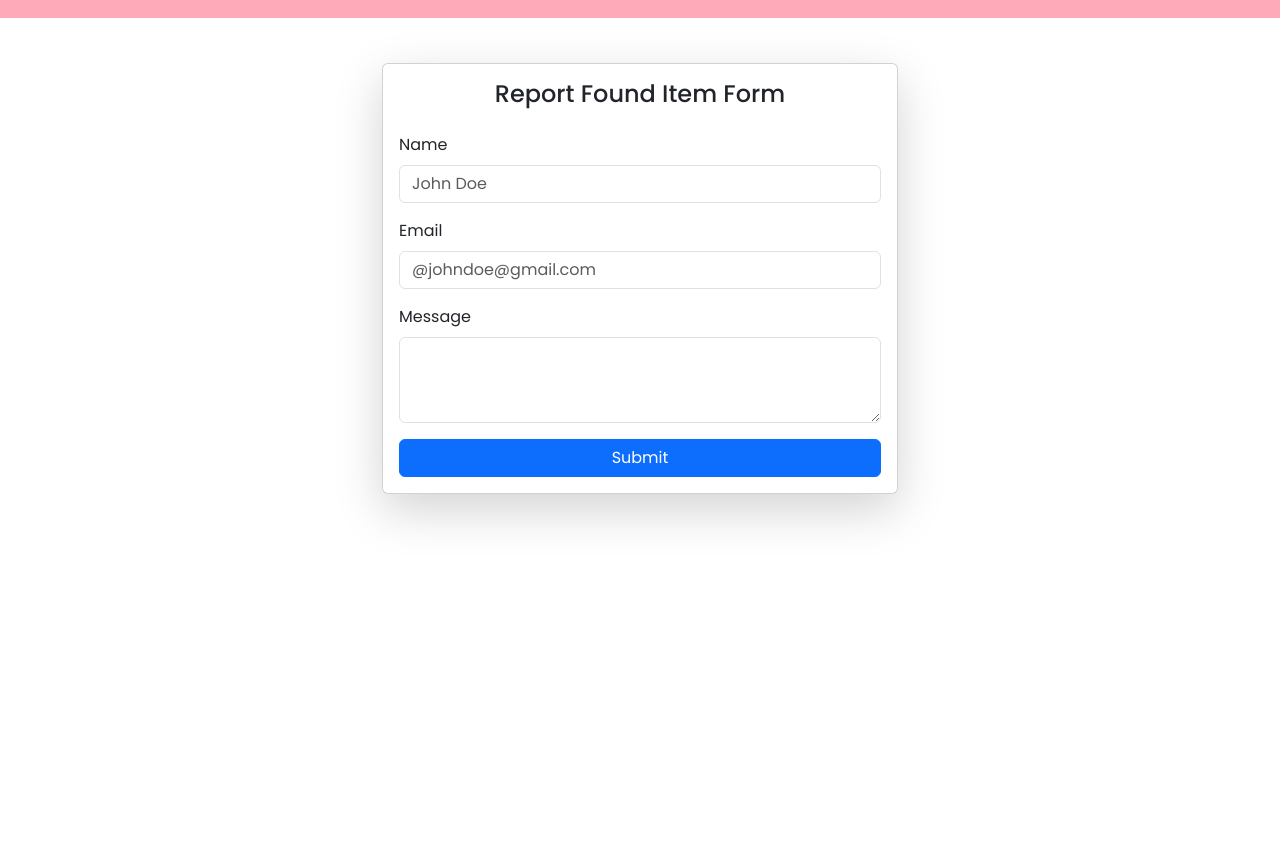
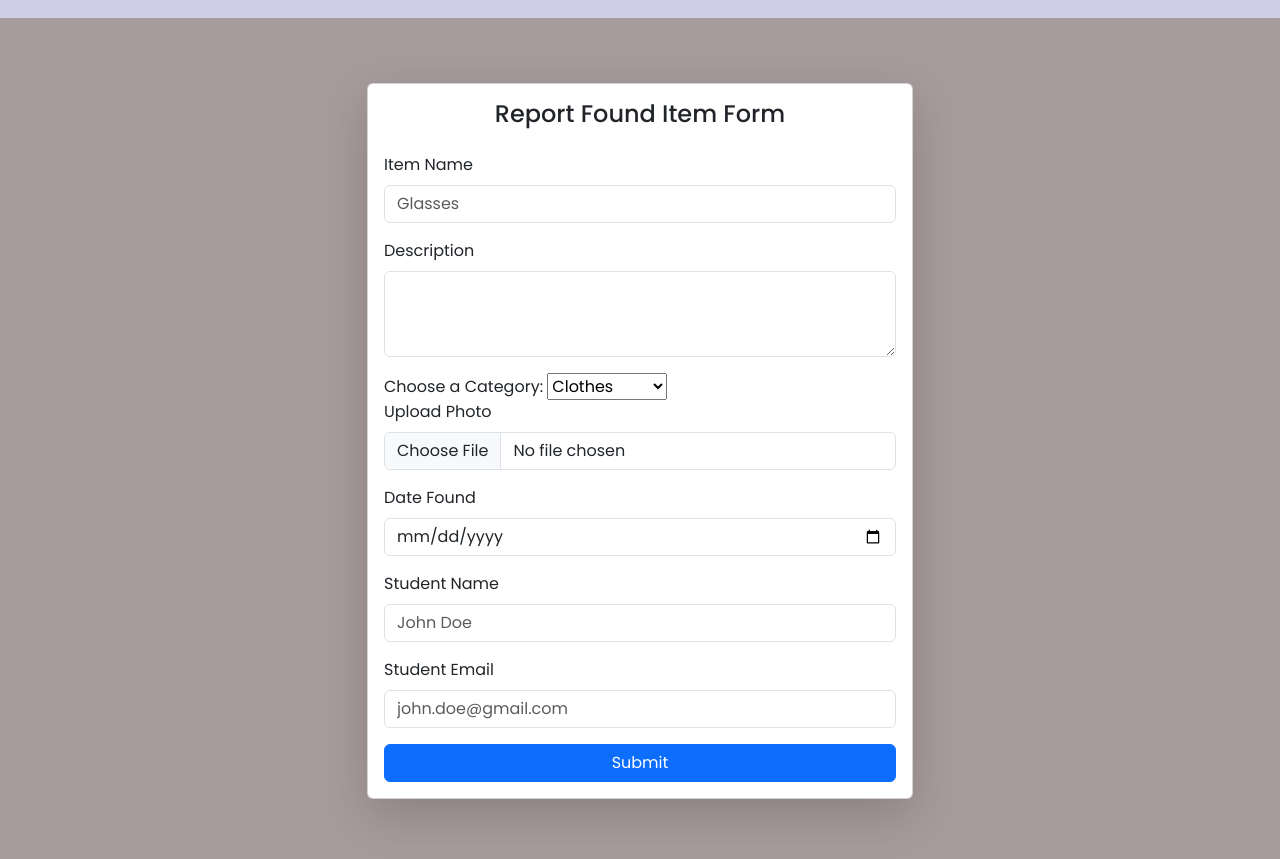
Before and after one commit to DorindaLudy/Lost-Found, a plain HTML site: page report.html in a window 1280 px wide. Shown: the part 85-944 px from the top of the page. Before the commit the page ends 800 px from the top, so only its background shows below. Drawn offline with nearby package versions, Linux system fonts and the light colour scheme; a web font is replaced by a local one.

Commit message:
Add files via upload

```diff
--- a/report.html
+++ b/report.html
@@ -6,15 +6,16 @@
     <title>Lost & Found</title>
     <!-- Linking font awesome for icons -->
     <link rel="stylesheet" href="https://cdnjs.cloudflare.com/ajax/libs/font-awesome/7.0.1/css/all.min.css">
+    <link href="https://cdn.jsdelivr.net/npm/bootstrap@5.3.2/dist/css/bootstrap.min.css" rel="stylesheet">
     <link rel="stylesheet" href="style.css">
-    <link href="https://cdn.jsdelivr.net/npm/bootstrap@5.3.2/dist/css/bootstrap.min.css" rel="stylesheet">
+
 
 </head>
 <body>
     <!-- Header/Navbar -->
      <header>
         <nav class="navbar section-content">
-            <a href="#home" class="nav-logo">
+            <a href="L&F.html" class="nav-logo">
                 <h2 class="logo-text">Lost & Found 🔍</h2>
             </a>
             <ul class="nav-menu">
@@ -47,20 +48,44 @@
 
                     <h4 class="card-title text-center mb-4">Report Found Item Form</h4>
 
-                    <form>
+                    <form action="/submit-item" method="POST" enctype="multipart/form-data">
                       <div class="mb-3">
-                        <label class="form-label">Name</label>
-                        <input type="text" class="form-control" placeholder="John Doe" required>
+                        <label class="form-label">Item Name</label>
+                        <input type="text" class="form-control" name="item_name" placeholder="Glasses" required>
                       </div>
 
                       <div class="mb-3">
-                        <label class="form-label">Email</label>
-                        <input type="email" class="form-control" placeholder="@johndoe@gmail.com" required>
+                        <label class="form-label">Description</label>
+                        <textarea class="form-control" name="description" rows="3"></textarea>
+                      </div>
+
+                      <label for="items">Choose a Category:</label>
+                      <select name="item" form="itemform">
+                        <option value="Clothes">Clothes</option>
+                        <option value="Accessories">Accessories</option>
+                        <option value="Water Bottle">Water Bottle</option>
+                        <option value="Electronic">Electronic</option>
+                        <option value="Unclear">Unclear</option>
+                      </select>
+
+                      <div class="mb-3">
+                        <label class="form-label">Upload Photo</label>
+                        <input type="file" class="form-control" name="photo" placeholder="#" required>
                       </div>
 
                       <div class="mb-3">
-                        <label class="form-label">Message</label>
-                        <textarea class="form-control" rows="3"></textarea>
+                        <label class="form-label">Date Found</label>
+                        <input type="date" class="form-control" name="date" placeholder="#" required>
+                      </div>
+
+                      <div class="mb-3">
+                        <label class="form-label">Student Name</label>
+                        <input type="text" class="form-control" name="name" placeholder="John Doe" required>
+                      </div>
+
+                      <div class="mb-3">
+                        <label class="form-label">Student Email</label>
+                        <input type="email" class="form-control" name="email" placeholder="john.doe@gmail.com" required>
                       </div>
 
                       <button type="submit" class="btn btn-primary w-100">
--- a/style.css
+++ b/style.css
@@ -10,10 +10,13 @@
 
 :root {
      /* Colors */
-    --white-color: #fff;
+    /* --white-color: #fff; */
+    --white-color:#816C61;
     --dark-color: #F7DB91;
-    --primary-color:#FFAAB8 ;
-    --secondary-color: #A8DF8E;
+    /* --primary-color:#FFAAB8 ; */
+    --primary-color:#CFCFEA;
+    /* --secondary-color: #BDD9BF; */
+    --secondary-color:#A89B9D;
     --light-pink-color: #FFD8DF;
     --light-green-color: #F0FFDF;
 
@@ -45,9 +48,6 @@ ul {
     list-style: none;
 }
 
-a {
-    text-decoration: none;
-}
 
 button{
     cursor: pointer;
@@ -77,6 +77,7 @@ button{
     border-radius: var(--border-radius-s);
     background: var(--secondary-color);
 }
+
 
 /*Navbar Styling */
 header {
@@ -118,6 +119,10 @@ header .navbar {
     background: var(--secondary-color);
 }
 
+a {
+    text-decoration: none;
+}
+
 /* Hero section styling */
 
 .hero-section{
@@ -150,9 +155,13 @@ header .navbar {
 }
 
 .claim-inquiry {
-    padding: 100px;
+    min-height: 100vh;
+    padding: 120px 20px 60px;
+    background: var(--secondary-color);
 }
 
 .report-item {
-    padding: 100px;
+    min-height: 100vh;
+    padding: 120px 20px 60px;
+    background: var(--secondary-color);
 }
```
Also changed, not shown: L&F.html (+0 -7 lines), claim-inquiry.html (+23 -10 lines), admin.html (line endings or trailing spaces), search.html (line endings or trailing spaces).
